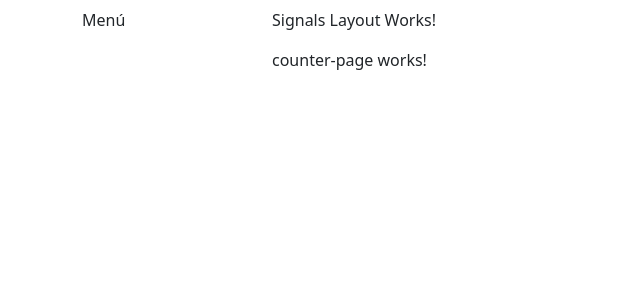
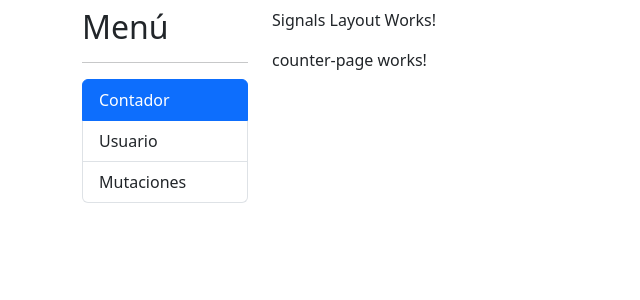
Before and after one commit to OPOII/DirectiveSignalsApp, an Angular app: page /signals/counter in a window 1280 px wide. Shown: the top 300 px of the page, without its empty margins (0-640 px from the left). Built offline with nearby package versions, Linux system fonts and the light colour scheme.

Commit message:
menú lateral

```diff
--- /dev/null
+++ b/src/app/signals/components/side-menu/side-menu.component.css
@@ -0,0 +1,3 @@
+li{
+  cursor: pointer;
+}
--- /dev/null
+++ b/src/app/signals/components/side-menu/side-menu.component.html
@@ -0,0 +1,8 @@
+<ul class="list-group">
+  <li *ngFor="let item of menuItems"
+  class="list-group-item"
+  [routerLink]="[item.route]"
+  routerLinkActive="active">
+     {{item.title}}
+  </li>
+</ul>
--- /dev/null
+++ b/src/app/signals/components/side-menu/side-menu.component.ts
@@ -0,0 +1,20 @@
+import { Component } from '@angular/core';
+
+interface MenuItem{
+  title:string,
+  route:string,
+}
+
+@Component({
+  selector: 'side-menu',
+  templateUrl: './side-menu.component.html',
+  styleUrls: ['./side-menu.component.css']
+})
+export class SideMenuComponent {
+
+  public menuItems:MenuItem[]=[
+    {title:'Contador',route:'counter'},
+    {title:'Usuario',route:'user-info'},
+    {title:'Mutaciones',route:'properties'},
+  ]
+}
--- a/src/app/signals/layout/signals-layout/signals-layout.component.html
+++ b/src/app/signals/layout/signals-layout/signals-layout.component.html
@@ -1,6 +1,8 @@
 <div class="row mt-2">
   <div class="col-2">
-    Menú
+    <h2>Menú</h2>
+    <hr>
+    <side-menu></side-menu>
   </div>
 
   <div class="col-10">
```
Also changed, not shown: src/app/signals/signals.module.ts (+6 -5 lines).
